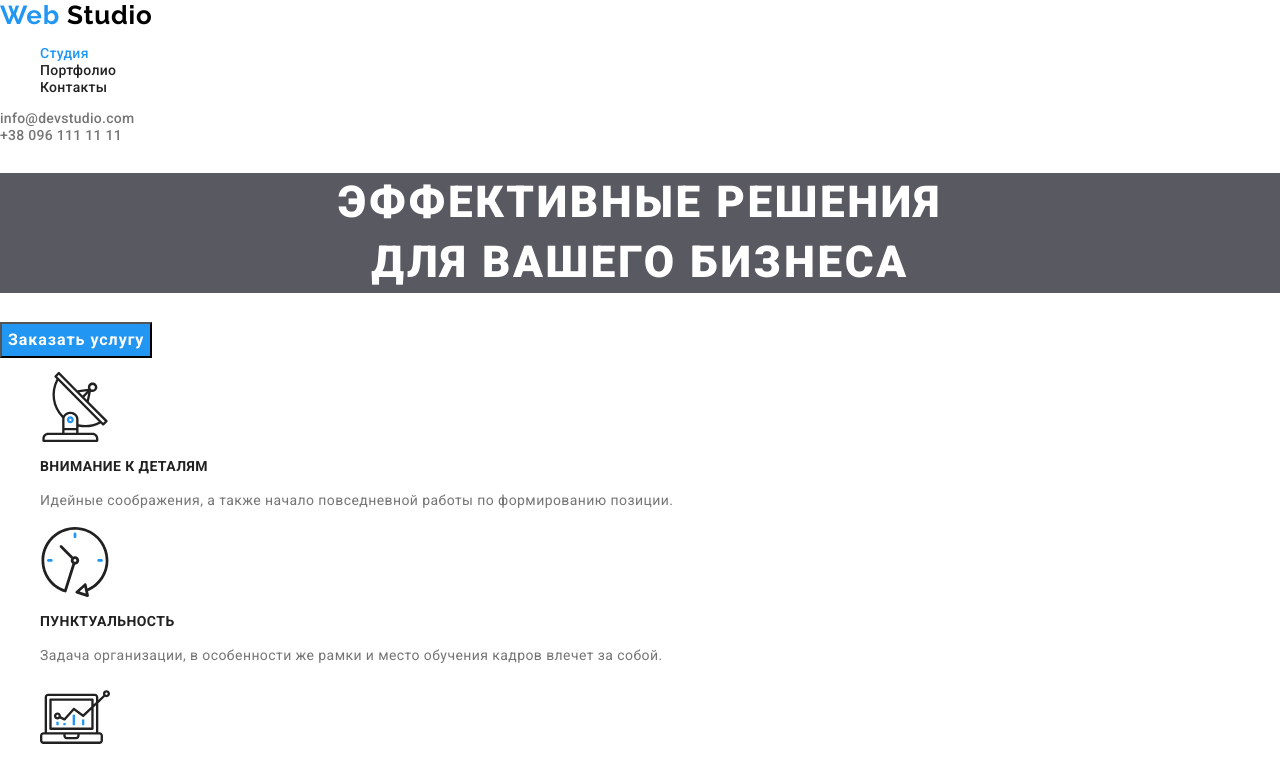
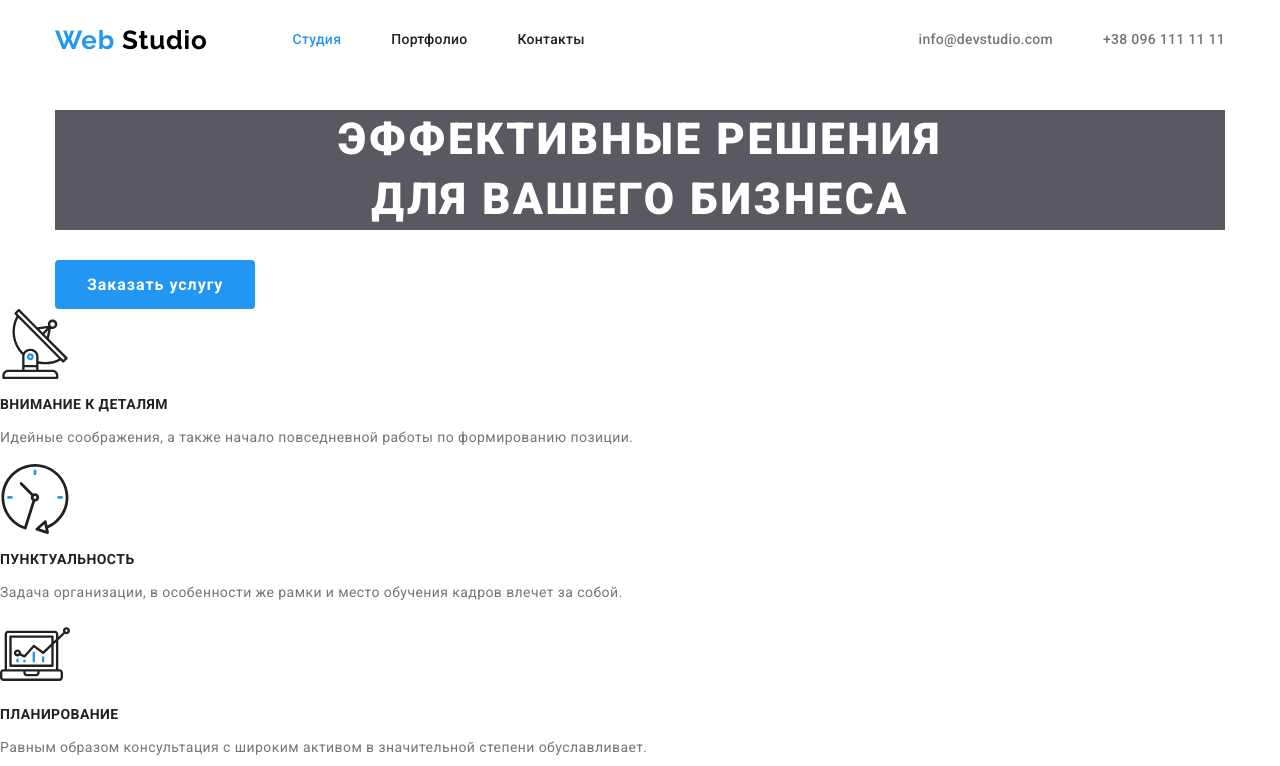
Before and after one commit to Viktoriia-Ksenofontova/goit-markup-hw-03, a plain HTML site: page index.html in a window 1280 px wide. Shown: the top 766 px of the page. Drawn offline with Linux system fonts and the light colour scheme.

Commit message:
позиционирование навигации

```diff
--- a/css/styles.css
+++ b/css/styles.css
@@ -1,3 +1,12 @@
+html {
+  box-sizing: border-box;
+}
+*,
+*::before,
+*::after {
+  box-sizing: inherit;
+}
+
 /*палитра цветов*/
 :root {
   --primary-font-family: 'Roboto', sans-serif;
@@ -18,8 +27,30 @@ body {
   font-size: 14px;
   color: var(--primary-text-color);
 }
+.container {
+  width: 1200px;
+  padding-left: 15px;
+  padding-right: 15px;
+  margin-right: auto;
+  margin-left: auto;
+}
 /* стилизация для header и footer */
+.site-navig {
+  display: flex;
+}
+.main-navig,
+.navig-list,
+.main-navig-address {
+  display: flex;
+  align-items: center;
+}
+
 .main-navig .logo {
+  display: block;
+  padding-top: 25px;
+  padding-bottom: 25px;
+  margin-right: 85px;
+
   color: #000000;
 }
 
@@ -34,6 +65,10 @@ body {
   color: var(--accent-color);
 }
 .navig.link {
+  display: block;
+  padding-top: 30px;
+  padding-bottom: 30px;
+
   color: var(--title-text-color);
   font-weight: 500;
   line-height: 1.14;
@@ -43,14 +78,28 @@ body {
   color: var(--accent-color);
 }
 
-address .telephone,
-address .mail {
+.main-navig-address .telephone,
+.main-navig-address .mail {
+  display: block;
+  padding-top: 30px;
+  padding-bottom: 30px;
+
   font-style: normal;
   font-weight: 500;
   line-height: 1.14;
   letter-spacing: 0.02em;
   color: var(--primary-text-color);
 }
+
+.main-navig-address {
+  margin-left: auto;
+}
+
+.navig-item:not(:last-child),
+.main-navig-address .mail {
+  margin-right: 50px;
+}
+
 .navig.link:hover,
 .navig.link:focus,
 address .telephone:hover,
@@ -88,6 +137,8 @@ footer .logo {
 .client-list,
 .social-list {
   list-style: none;
+  margin: 0;
+  padding: 0;
 }
 .link {
   text-decoration: none;
@@ -104,14 +155,17 @@ footer .logo {
   text-transform: uppercase;
 }
 .hero-btn {
+  display: block;
+  padding: 10px 32px 10px 32px;
+  min-width: 200px;
+  border-radius: 4px;
+  border-style: none;
+  text-align: center;
   color: var(--primary-white);
   background-color: var(--accent-color);
   font-weight: 700;
   font-size: 16px;
   line-height: 1.87;
-  display: flex;
-  align-items: center;
-  text-align: center;
   letter-spacing: 0.06em;
 }
 /*секция - Наши преимущества*/
--- a/index.html
+++ b/index.html
@@ -12,7 +12,8 @@
     <link rel="stylesheet" href="./css/styles.css" />
   </head>
   <body>
-    <header>
+    <div class="container">
+    <header class="site-navig">
       <nav class="main-navig">
         <a href="./index.html" lang="en" class="logo link">
           <span class="accent"> Web </span> Studio
@@ -29,16 +30,19 @@
           </li>
         </ul>
       </nav>
-      <address>
+      <address class="main-navig-address">
         <a href="mailto:info@devstudio.com" class="mail link"
           >info@devstudio.com
         </a>
         <br />
         <a href="tel:+380961111111" class="telephone link">+38 096 111 11 11</a>
       </address>
+
     </header>
+</div>
     <main>
       <!--секция - Герой-->
+      <div class="container">
       <section class="hero">
         <h1 class="hero-title">
           Эффективные решения <br />
@@ -46,6 +50,7 @@
         </h1>
         <button type="button" class="hero-btn">Заказать услугу</button>
       </section>
+      </div>
       <!--секция со скрытым заголовком - Наши преимущества -->
       <section class="preference">
         <h2 hidden>Наши преимущества</h2>
@@ -361,5 +366,6 @@
         </ul>
       </div>
     </footer>
+
   </body>
 </html>
```
